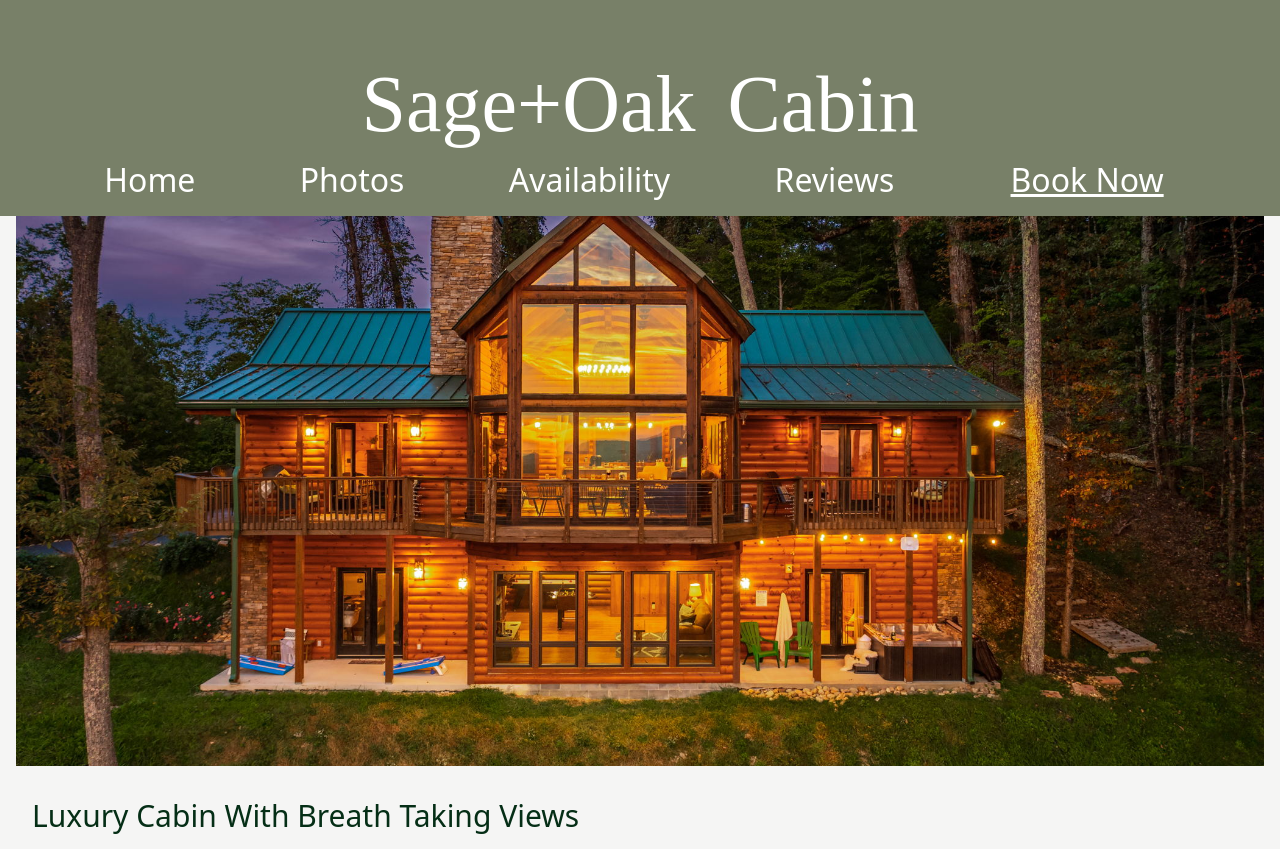
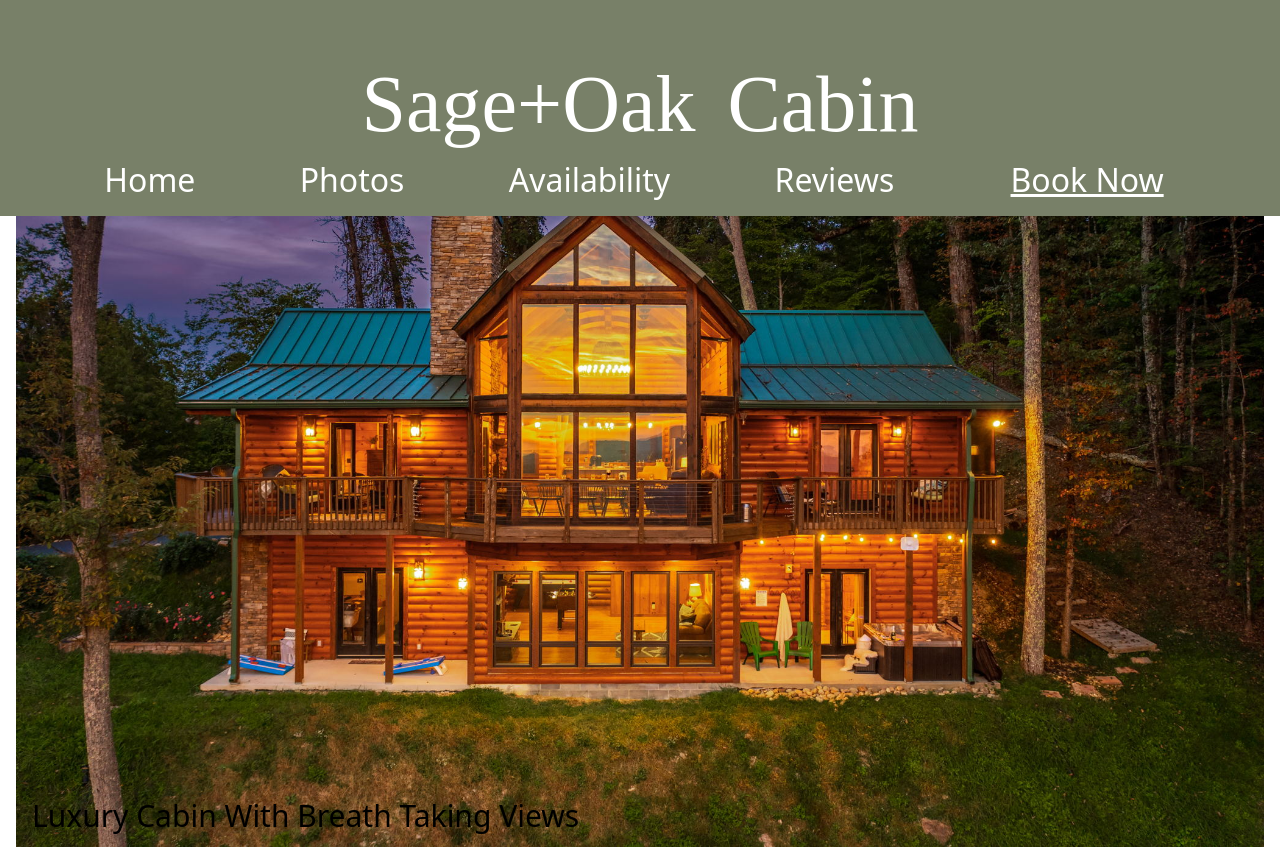
Before and after one commit to Ozzy-codes/React_S.A.O, a React (Create React App) app: page / in a window 1280 px wide. Shown: the top 849 px of the page. Built offline with nearby package versions, Linux system fonts and the light colour scheme; a web font is replaced by a local one.

Commit message:
update style sheet

```diff
--- a/src/index.css
+++ b/src/index.css
@@ -3,7 +3,7 @@
 @tailwind utilities;
 
 :root {
-  --stone-100: rgb(245, 245, 244);
+  --stone: #d7d7d7;
   --light-wheat: #efd6ac85;
   --wheat: #efd6ac;
   --border-radius: .5rem;
@@ -16,8 +16,8 @@ html {
 }
 
 body {
-  color: rgb(5, 46, 22);
-  background-color: var(--stone-100);
+  /* color: rgb(5, 46, 22); */
+  /* background-color: var(--stone-100); */
   overflow: hidden auto;
 }
 
```
